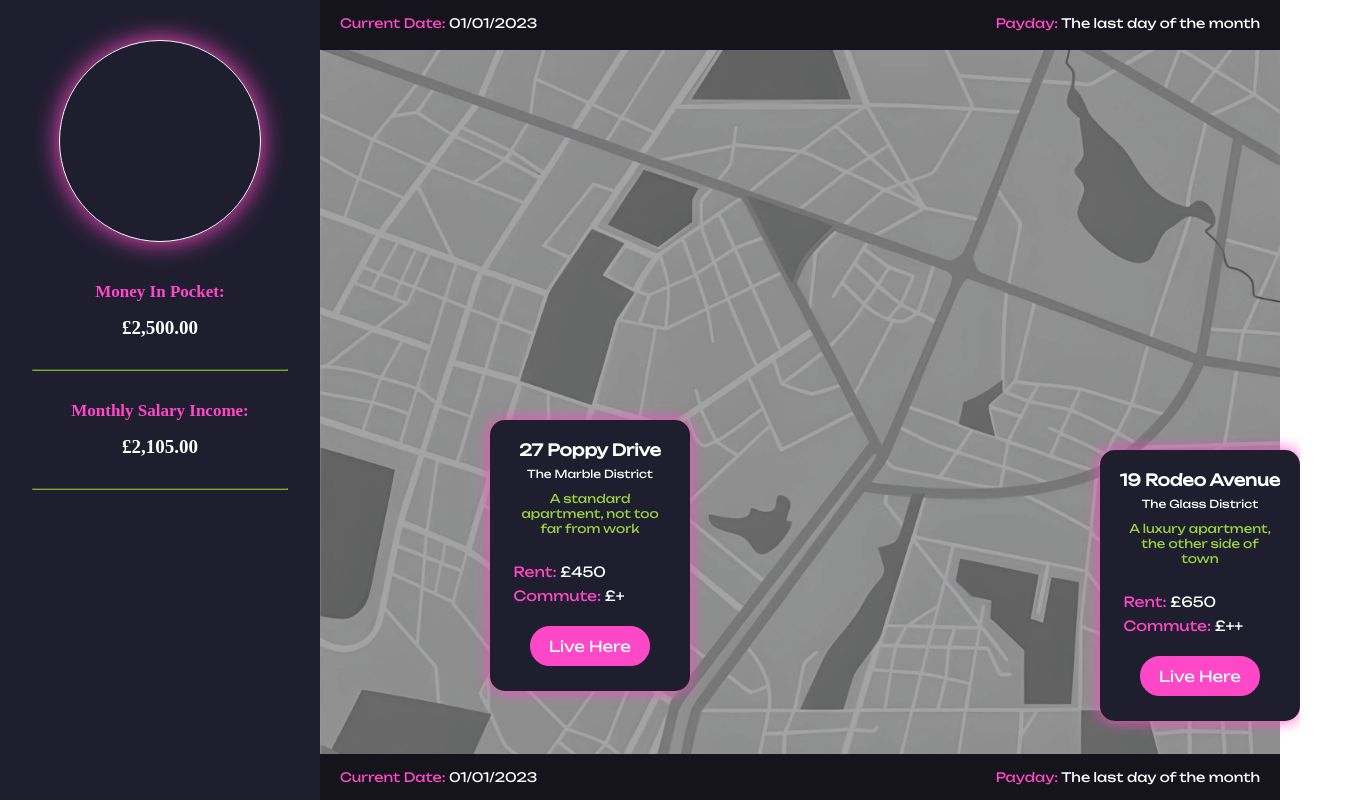
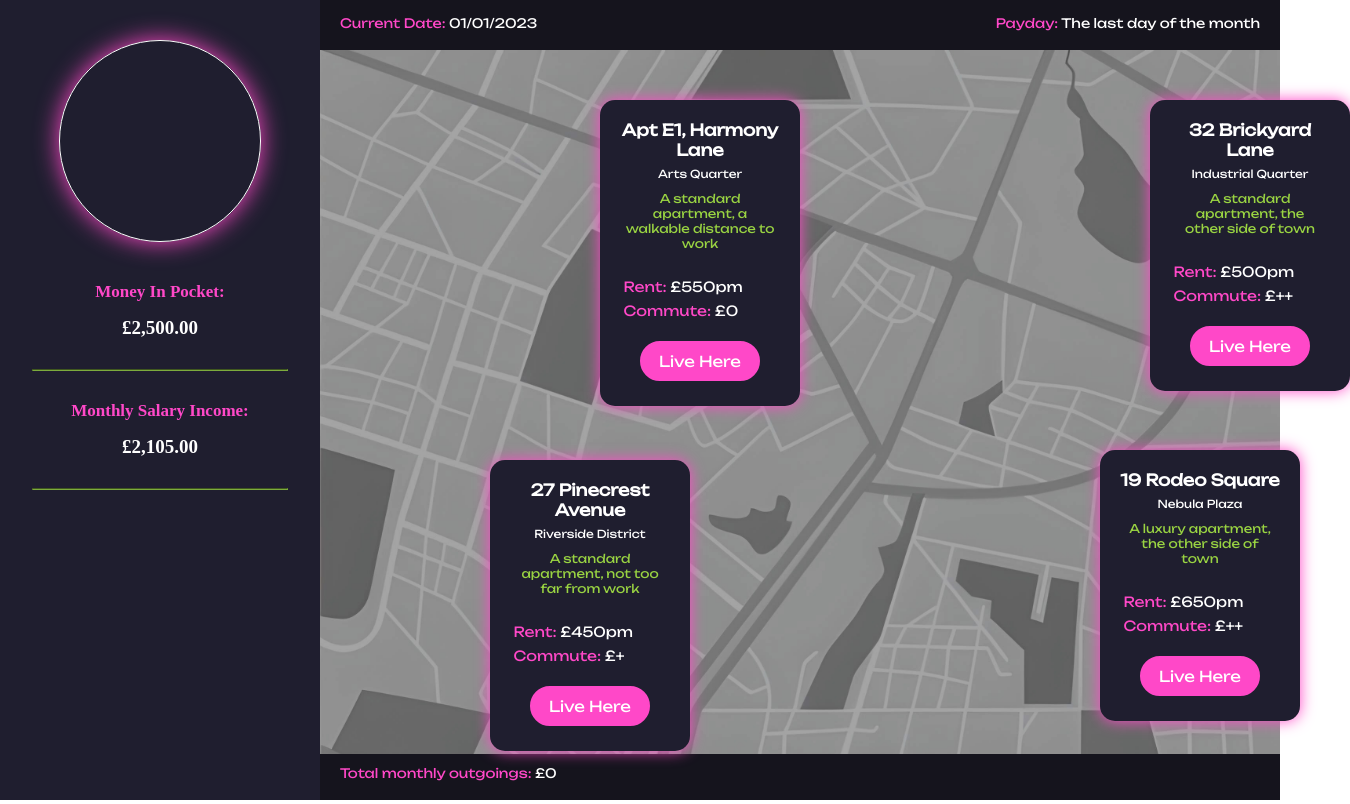
Before and after one commit to lucyscanlon/FinanceGame, a Vue app: page / in a window 1280 px wide. Shown: the whole page, 1350 px wide, since content can reach past the window. Built offline with nearby package versions, Linux system fonts and the light colour scheme; a web font is replaced by a local one.

Commit message:
added the four living options and fixed the bottom banner to the correcy display

```diff
--- a/src/components/MainGame/LivingOptionsDisplay.vue
+++ b/src/components/MainGame/LivingOptionsDisplay.vue
@@ -11,7 +11,7 @@
                     <p class="map-location-description">{{homeDesc}}</p>
                     <div class="map-location-rent-wrapper">
                         <div class="map-location-rent-label-wrapper">
-                            <p>Rent: <span class="colour-white">£{{rent}}</span></p>
+                            <p>Rent: <span class="colour-white">£{{rent}}pm</span></p>
                             <p>Commute: <span class="colour-white">£{{ commuteDisplay(commute)}}</span></p>
                         </div>
                     </div>
--- a/src/components/MainGame/MainGame.vue
+++ b/src/components/MainGame/MainGame.vue
@@ -17,14 +17,11 @@ Elements that will be inside this container include:
                     </div>
             </div>
         <MapDisplay></MapDisplay>
-        <div class="gameplay-topbanner-wrapper">
-               <div class="current-date-wrapper">
-                        <p>Current Date: <span class="colour-white">01/01/2023</span></p>
-                    </div>
-                    <div class="payday-date-wrapper">
-                        <p>Payday: <span class="colour-white">The last day of the month</span></p>
-                    </div>
-            </div>
+        <div className="gameplay-bottombanner-wrapper">
+            <div className="monthly-outgoings-wrapper">
+                <p>Total monthly outgoings: <span className="colour-white">£0</span></p>
+             </div>
+        </div>
 
     </div>
 
--- a/src/components/MainGame/MapLayout.vue
+++ b/src/components/MainGame/MapLayout.vue
@@ -8,8 +8,10 @@ Components that will be inside this container include:
 
 <template>
     <div class="map-display-wrapper">
-        <LivingOptionsDisplay streetAddress="27 Poppy Drive" districtDesc="The Marble District" homeDesc="A standard apartment, not too far from work" :rent=450 :commute=1 classtag="poppy27"></LivingOptionsDisplay>
-        <LivingOptionsDisplay streetAddress="19 Rodeo Avenue" districtDesc="The Glass District" homeDesc="A luxury apartment, the other side of town" :rent=650 :commute=2 classtag="rodeo19"></LivingOptionsDisplay>
+        <LivingOptionsDisplay streetAddress="27 Pinecrest Avenue" districtDesc="Riverside District" homeDesc="A standard apartment, not too far from work" :rent=450 :commute=1 classtag="pinecrest27"></LivingOptionsDisplay>
+        <LivingOptionsDisplay streetAddress="19 Rodeo Square" districtDesc="Nebula Plaza" homeDesc="A luxury apartment, the other side of town" :rent=650 :commute=2 classtag="rodeo19"></LivingOptionsDisplay>
+        <LivingOptionsDisplay streetAddress="Apt E1, Harmony Lane" districtDesc="Arts Quarter" homeDesc="A standard apartment, a walkable distance to work" :rent=550 :commute=0 classtag="harmonyE1"></LivingOptionsDisplay>
+        <LivingOptionsDisplay streetAddress="32 Brickyard Lane" districtDesc="Industrial Quarter" homeDesc="A standard apartment, the other side of town" :rent=500 :commute=2 classtag="brickyard32"></LivingOptionsDisplay>
     </div>
 </template>
 
--- a/src/styles/style.css
+++ b/src/styles/style.css
@@ -276,9 +276,9 @@ body {
 
 
 
-  .poppy27 {
+  .pinecrest27 {
     position: absolute;
-    top: 420px;
+    top: 460px;
     left: 490px;
   }
 
@@ -288,14 +288,14 @@ body {
     top: 450px;
   }
 
-  .coronationE1 {
+  .harmonyE1 {
     position: absolute;
-    top: -60px;
-    left: 200px;
+    top: 100px;
+    left: 600px;
   }
 
-  .dandsdrive32 {
+  .brickyard32 {
     position: absolute;
-    top: -60px;
-    left: 650px;
+    top: 100px;
+    left: 1150px;
   }
```
